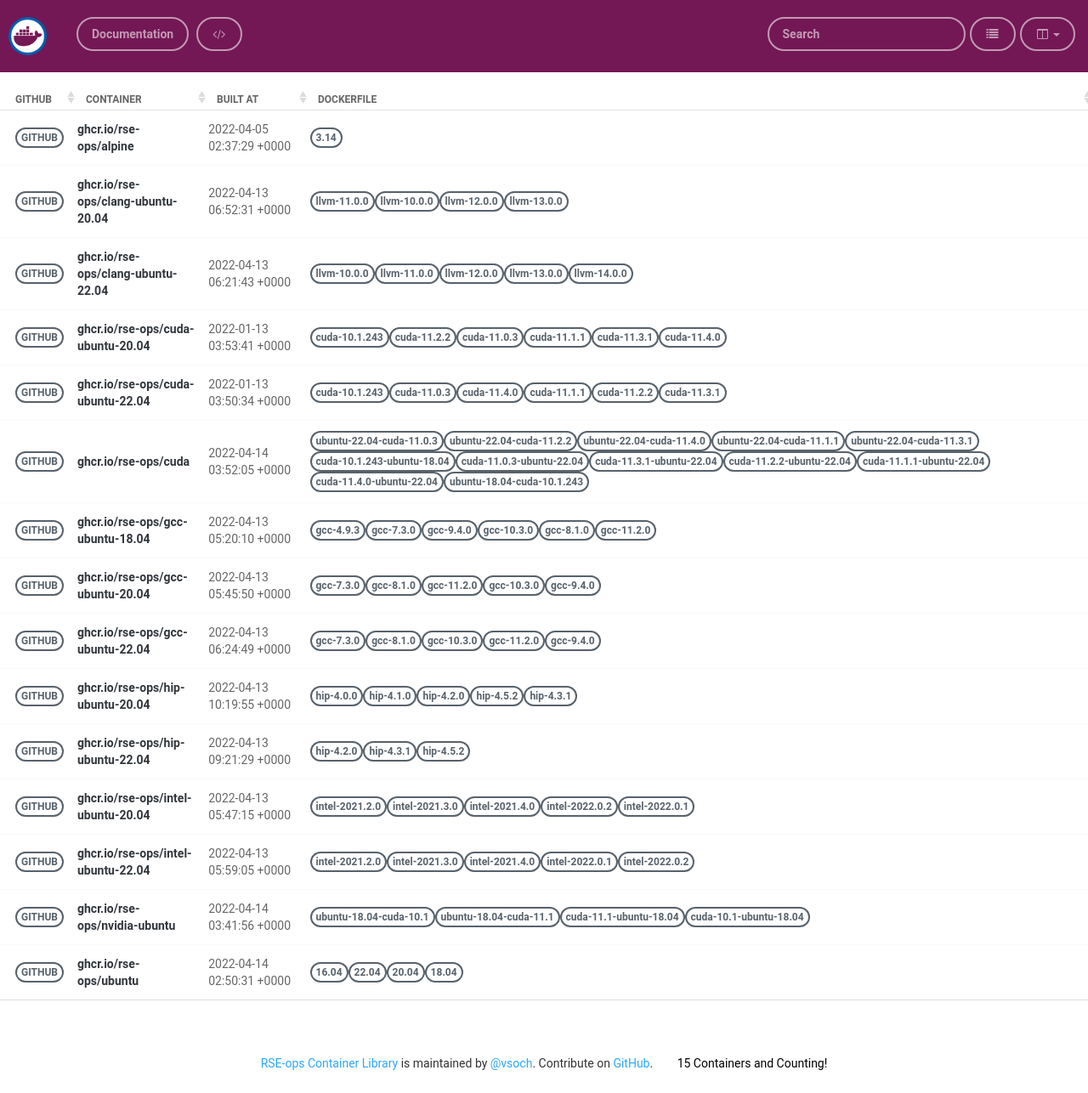
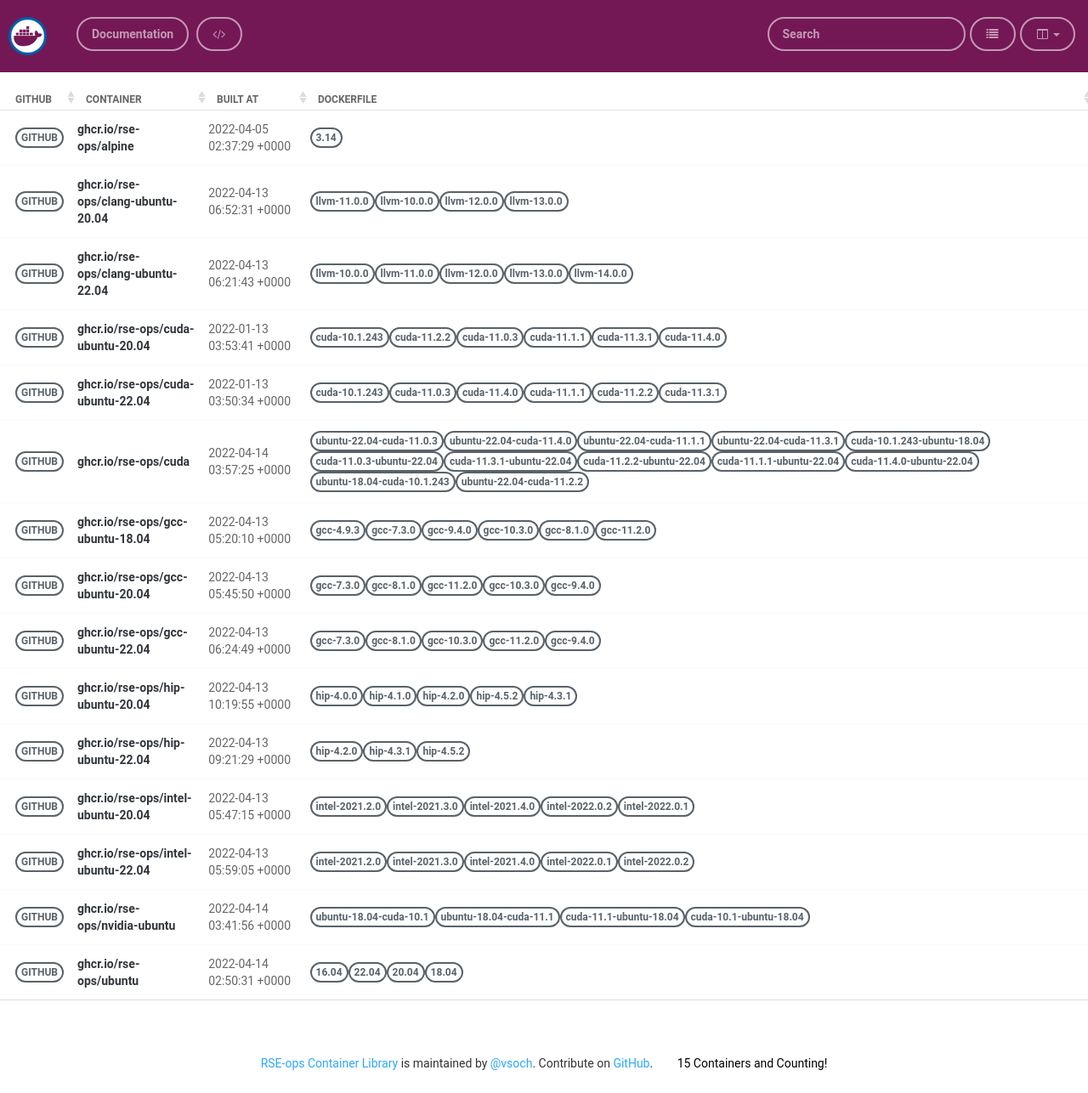
Before and after one commit to rse-ops/docker-images, a Jekyll site: the page built from pages/index.md, in a window 1280 px wide. Shown: the whole page at 85% size. Built offline with Jekyll 4.4.1, drawn with Linux system fonts in a browser that asks for light colours; nearby versions of some CDN libraries.

Commit message:
Automated push to update library 2022-04-14

```diff
--- a/_library/ghcr.io-rse-ops-cuda.md
+++ b/_library/ghcr.io-rse-ops-cuda.md
@@ -1,7 +1,7 @@
 ---
 layout: container
 name: ghcr.io/rse-ops/cuda
-updated_at: 2022-04-14 03:52:05.584433
+updated_at: 2022-04-14 03:57:25.517177
 
 
 container_url: https://github.com/orgs/rse-ops/packages/container/package/cuda
```
Also changed, not shown: other parts of _library/ghcr.io-rse-ops-cuda.md (+3 -3 lines).
